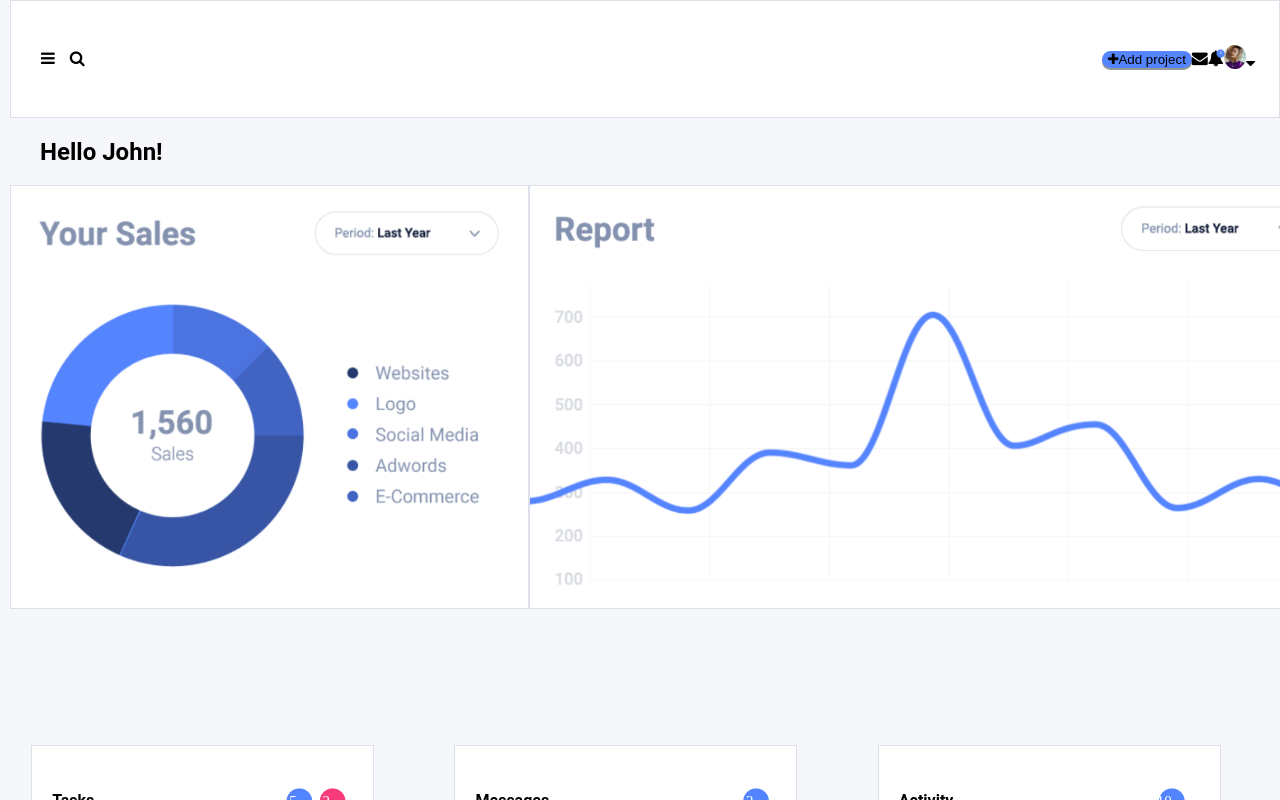
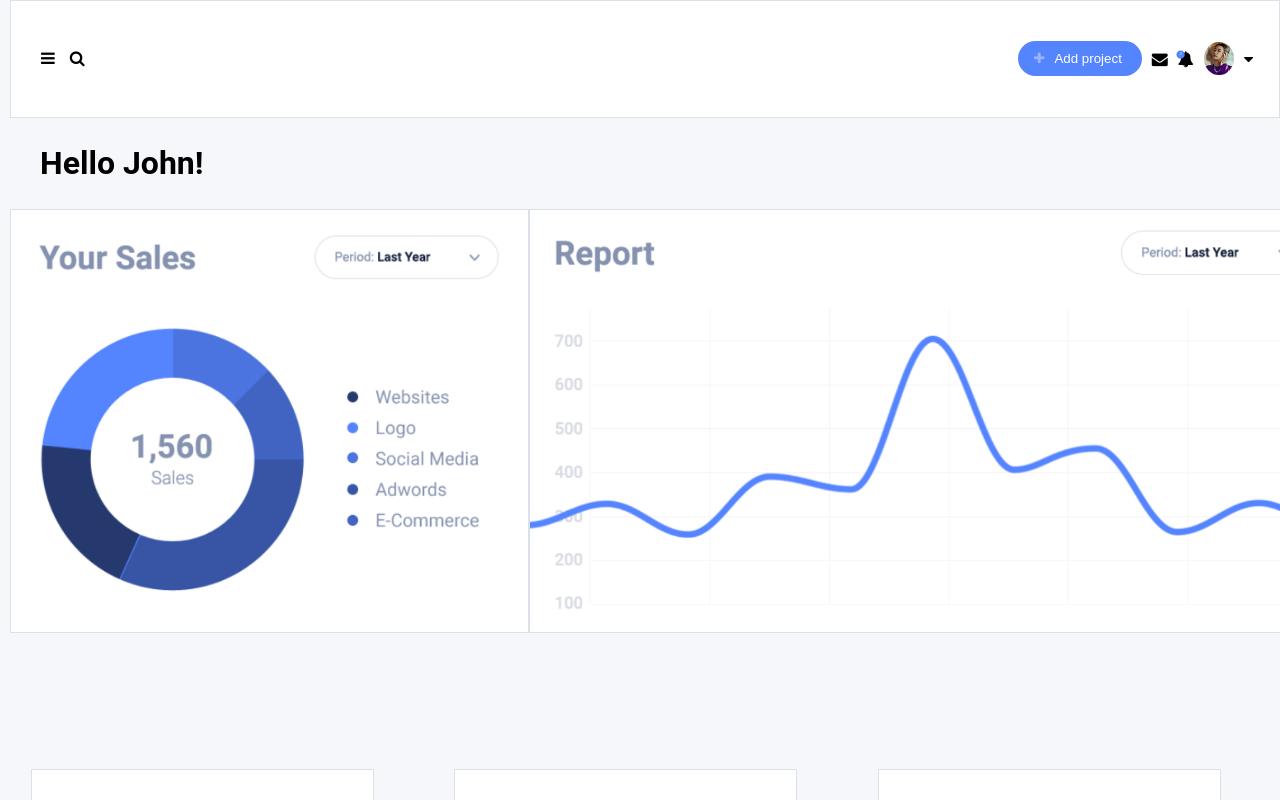
Before and after one commit to NoaEckstein/merkury, an Angular app: page / in a window 1280 px wide. Built offline with nearby package versions, Linux system fonts and the light colour scheme; what angular-font-awesome would draw is missing.

Commit message:
change layout toolbar

```diff
--- a/src/app/app.component.css
+++ b/src/app/app.component.css
@@ -79,6 +79,8 @@ h1 {
 .direction-row {
   display: flex;
   flex-direction: row;
+  justify-content: space-between;
+  justify-content: flex-start;
 }
 
 .container2{
@@ -162,12 +164,16 @@ a {
   vertical-align: middle;
 }
 
+.container4 ul:nth-child(odd) li {
+  background-color: white;
+}
+
 .read{
-  background-color: #9e3c3c;
+  background-color: #f4f5f8;
 }
 
 .container4 li{
-  background-color: white;
+  /* background-color: white; */
   padding-left: 20px;
   vertical-align: middle;
   border-top: 0.5px solid #dce1e9;
@@ -186,21 +192,45 @@ a {
   height: 30%;
 }
 
-.container4 img {
-  padding-right: 10px;
+.container4 ul:last-child li:first-child {
+  border-top: 0.5px solid #dce1e9;
+  border-bottom: 0.5px solid #dce1e9;
+  border-left: 0.5px solid #dce1e9;
+  border-right: 0.5px solid #dce1e9;
+}
+
+.container4 ul:last-child li {
+  border-top: 0;
+  border-bottom: 0;
+  border-left: 0.5px solid #dce1e9;
+  border-right: 0.5px solid #dce1e9;
+}
+
+.container4 ul:last-child li:last-child {
+  border-top: 0;
+  border-bottom: 0.5px solid #dce1e9;
+  border-left: 0.5px solid #dce1e9;
+  border-right: 0.5px solid #dce1e9;
 }
 
 /* toolbar button */
 .toolbar-right-button{
+  display: flex;
+  flex-direction: row;
+  align-items: center;
   height: 100%;
   cursor: pointer;
   background-color: #5584ff;
-  border-radius: 12px;
+  border-radius: 40%;
   border: none;
-  display: inline-block;
+  color: white;
+  border-bottom-right-radius: 45px;
+  border-top-right-radius: 45px;
+  border-bottom-left-radius: 45px;
+  border-top-left-radius: 45px;
   transition-duration: 0.4s;
   outline: none;
-  box-shadow: 0 2px #999;
+  padding-right: 20px;
 }
 
 .toolbar-right-button:hover {
@@ -208,8 +238,6 @@ a {
 }
 
 .toolbar-right-button:active {
-  background-color: #5584ff;
-  box-shadow: 0 1px #666;
   transform: translateY(4px);
 }
 
@@ -219,9 +247,8 @@ a {
 
 .toolbar-right{
   display: flex;
+  flex-direction: row;
   align-items: center;
-  justify-content: space-around;
-  justify-content:space-between;
 }
 
 /* icons */
@@ -274,6 +301,16 @@ li.settings {
   font-size: 2.5em;
   color: #666;
   padding-left: 30px;
+  align-self: flex-end;
+}
+
+.fa-plus {
+  margin:10px;
+  color:#98b5ff;
+}
+
+.fa-caret-down {
+  padding-left: 0px;
 }
 
 span.num {
@@ -313,3 +350,40 @@ span.num {
 .bold {
   font-weight: bold;
 }
+
+.grey {
+  color: #666;
+}
+
+.small-font {
+  font-size: 1em;
+}
+
+.small-small-font {
+  font-size: 0.8em;
+}
+
+.big-font {
+  font-size: 1.1em;
+}
+
+.background-white {
+  background-color: white;
+}
+
+hr {
+  transform: rotate(90deg);
+}
+
+.user {
+  display: flex;
+  align-items: center;
+}
+
+.toolbar-right :nth-child(-n+3) {
+  margin-right: 10px;
+}
+
+.big-big-font {
+  font-size: 2em;
+}
--- a/src/app/app.component.html
+++ b/src/app/app.component.html
@@ -33,23 +33,21 @@
       </div>
       <div class="middle"></div>
       <div class="toolbar-right">
-        <div>
           <button class="toolbar-right-button">
-            <i class="fa fa-plus" aria-hidden="true"></i>Add project</button>
+          <i class="fa fa-plus" aria-hidden="true"></i>Add project</button>
           <i class="fa fa-envelope" aria-hidden="true"></i>
           <i class="fa fa-bell" aria-hidden="true">
             <i class="fa fa-circle" aria-hidden="true"></i>
             <span class="num">2</span>
           </i>
-        </div>
-        <div>
+        <div class="user">
           <img src="../assets/users/user1.png" alt="user" style="border-radius:50% ; width:40% ;top: -10px;">
           <i class="fa fa-caret-down" aria-hidden="true"></i>
         </div>
       </div>
     </section>
     <section class="container2">
-      <h1>Hello John!</h1>
+      <h1 class="big-big-font">Hello John!</h1>
     </section>
     <section class="container3">
         <img src="../assets/sales.PNG" alt="sales">
@@ -69,12 +67,12 @@
           </div>
         </li>
         <li *ngFor="let tesk of tasks" class="direction-row">
-          <div>
+          <div style="margin-right:20px;">
             <img [src]="tesk.personName" alt="first letter names">
           </div>
           <div>
-            <span class="bold">{{tesk.title}}</span>
-            <div [ngClass]="{'warning':tesk.status === 'delays'}">
+            <span class="bold big-font">{{tesk.title}}</span>
+            <div [ngClass]="(tesk.status === 'delays') ? 'warning' : 'grey'" class="small-font">
               <i class="fa fa-clock-o" aria-hidden="true"></i> {{tesk.days}} days {{tesk.status}}
             </div>
           </div>
@@ -84,7 +82,7 @@
         </li>
       </ul>
       <ul>
-        <li class="tasks">
+        <li class="tasks background-white">
           <div>Messages</div>
           <div>
             <i class="fa fa-circle tasks-circle" aria-hidden="true">
@@ -92,16 +90,16 @@
             </i>
           </div>
         </li>
-        <li *ngFor='let message of messages' class="direction-row" [ngClass]="{'read':message.readStatus === false}">
-          <div>
+        <li *ngFor='let message of messages' class="direction-row" [ngClass]="(message.readStatus === false) ? 'read' : 'background-white'">
+          <div style="border-radius:50%; padding:0; margin-right:20px;">
             <img [src]="message.senderPhoto" alt="profile pic" style="border-radius: 50%;">
           </div>
           <div>
-            {{message.senderName}} {{message.messegeSendTime}}
-            <br> {{message.messageContent}}
+           <span class="bold">{{message.senderName}} </span><span class="grey">{{message.messegeSendTime}}</span>
+            <br> <span class="small-small-font">{{message.messageContent}}</span>
             <br>
-            <i class="fa fa-arrow-left" aria-hidden="true"></i>
-            <i class="fa fa-cog" aria-hidden="true"></i>
+            <i class="fa fa-arrow-left grey" aria-hidden="true"></i>
+            <i class="fa fa-cog grey" aria-hidden="true"></i>
           </div>
         </li>
       </ul>
@@ -115,11 +113,12 @@
           </div>
         </li>
         <li *ngFor='let activity of activities' class="direction-row">
-          <div>
-            <img [src]="activity.senderPhoto" alt="profile pic" style="border-radius: 50%;">
+          <div style="border-radius:50%; padding:0; margin-right:20px;">
+            <img [src]="activity.senderPhoto" alt="profile pic" style="border-radius: 50%; width:100%;">
+            <hr *ngIf = '(activity.id !== 4)'>
           </div>
-          <div>
-            {{activity.name}} {{activity.activityName}} {{activity.activityTitle}}
+          <div class="small-small-font">
+           <span class="bold">{{activity.name}}</span>  {{activity.activityName}} <span class="bold">{{activity.activityTitle}}</span>
             <br>
             <i class="fa fa-clock-o" aria-hidden="true"></i> {{activity.activityTimeRef}}
           </div>
```
